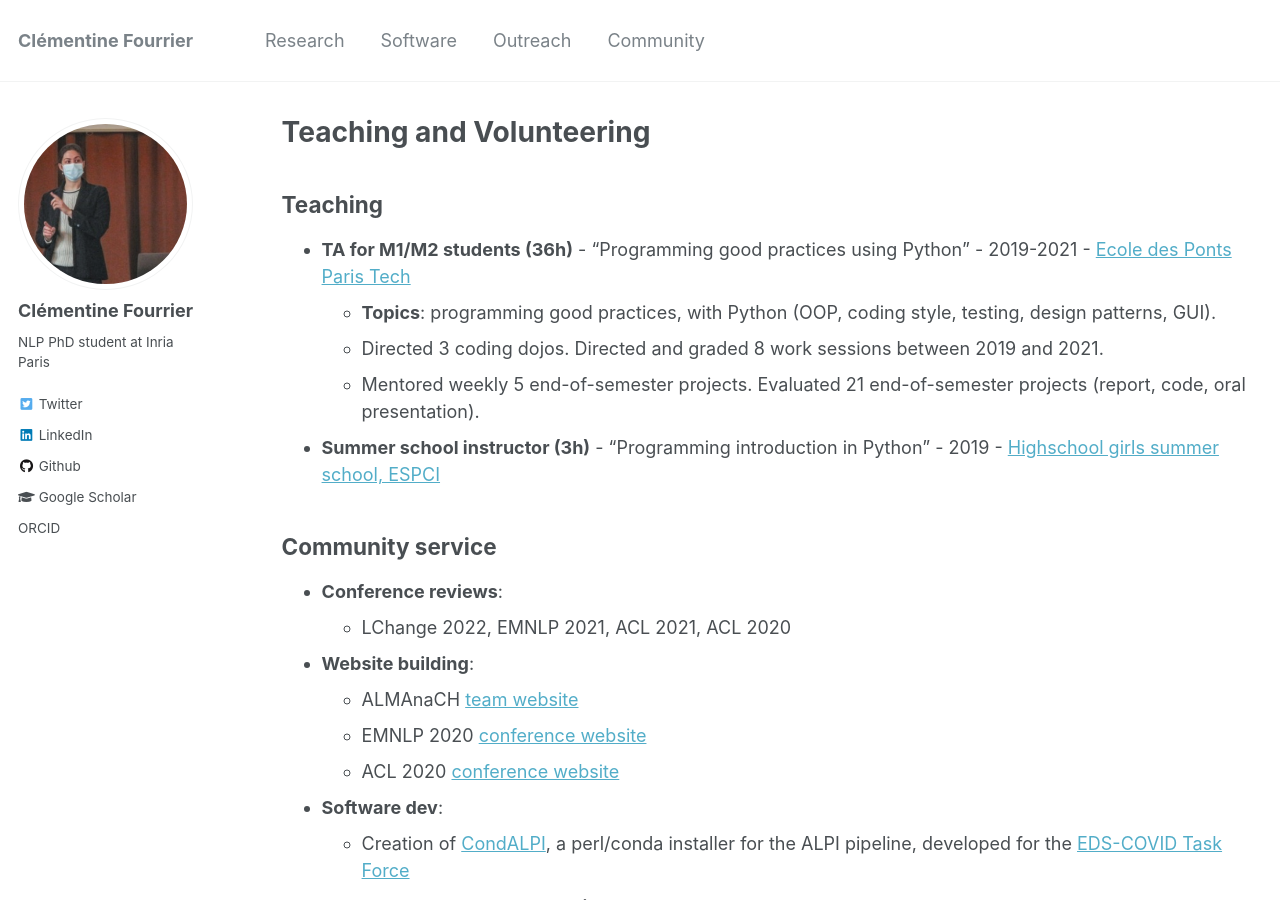
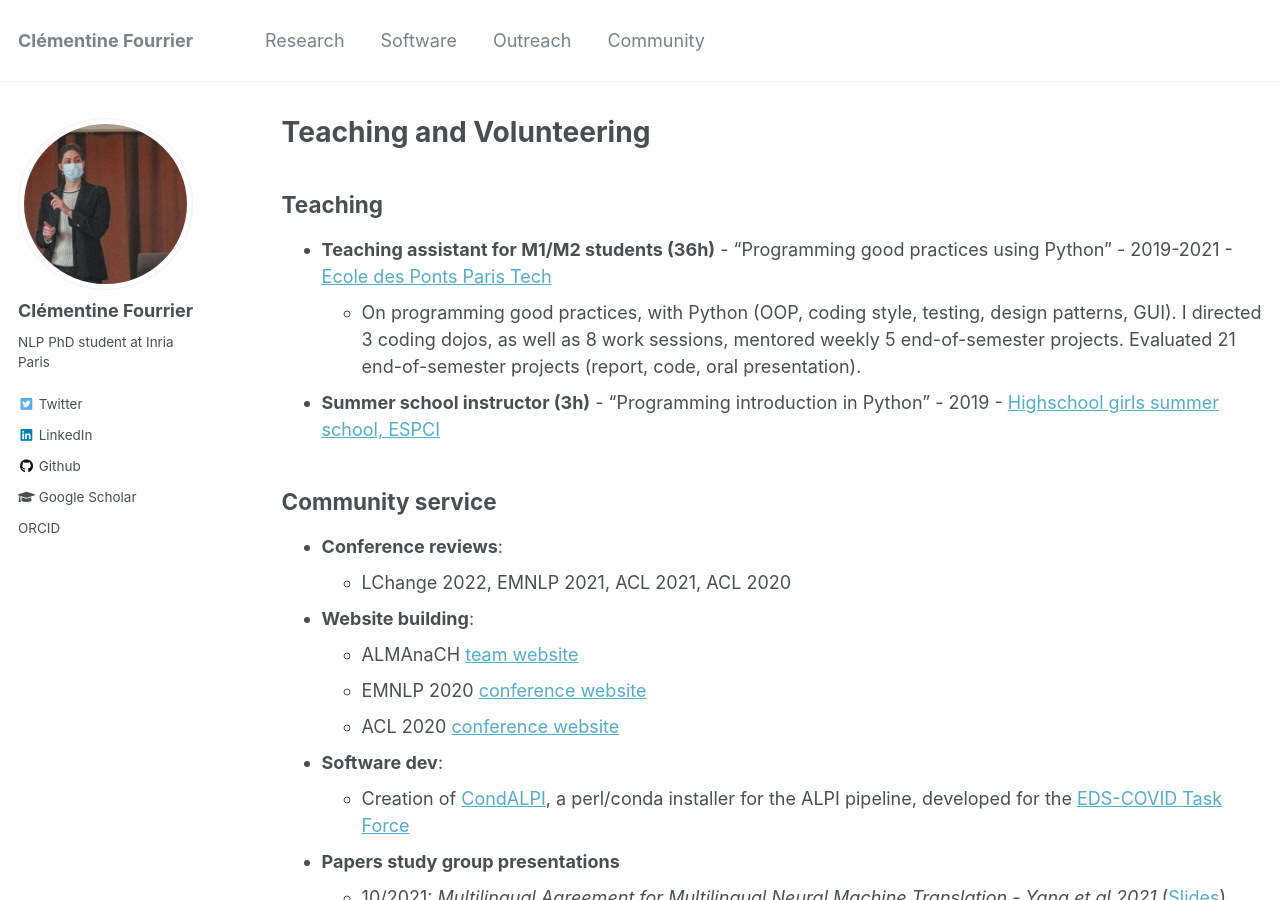
Before and after one commit to clefourrier/clefourrier.github.io, a Jekyll site: the page built from _pages/teaching.md, in a window 1280 px wide and 900 px high. Built offline with Jekyll 4.4.1, drawn with Linux system fonts in a browser that asks for light colours.

Commit message:
Changed page

```diff
--- a/_pages/teaching.md
+++ b/_pages/teaching.md
@@ -6,10 +6,8 @@ author_profile: true
 ---
 
 ## Teaching
-- **TA for M1/M2 students (36h)** - "Programming good practices using Python" - 2019-2021 - [Ecole des Ponts Paris Tech](http://www.enpc.fr/)
-    - **Topics**: programming good practices, with Python (OOP, coding style, testing, design patterns, GUI).
-    - Directed 3 coding dojos. Directed and graded 8 work sessions between 2019 and 2021.
-    - Mentored weekly 5 end-of-semester projects. Evaluated 21 end-of-semester projects (report, code, oral presentation).
+- **Teaching assistant for M1/M2 students (36h)** - "Programming good practices using Python" - 2019-2021 - [Ecole des Ponts Paris Tech](http://www.enpc.fr/)
+    - On programming good practices, with Python (OOP, coding style, testing, design patterns, GUI). I directed 3 coding dojos, as well as 8 work sessions, mentored weekly 5 end-of-semester projects. Evaluated 21 end-of-semester projects (report, code, oral presentation).
 - **Summer school instructor (3h)** - "Programming introduction in Python" - 2019 - [Highschool girls summer school, ESPCI](https://www.espci.psl.eu/fr/actualites/2019/lyceennes-une-ecole-d-ete-juste-pour-vous)
 
 
--- a/assets/css/collapse.css
+++ b/assets/css/collapse.css
@@ -6,10 +6,11 @@
     width:100%;
 }
 .container .header {
-    background-color:#d3d3d3;
+    background-color:#151B54;
     padding: 2px;
     cursor: pointer;
     font-weight: bold;
+    color: orange;
 }
 .container .content {
     display: none;
```
Also changed, not shown: _pages/publications.md (+3 -3 lines).
